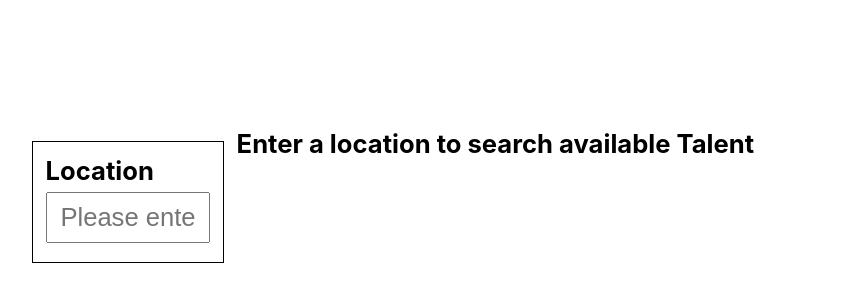
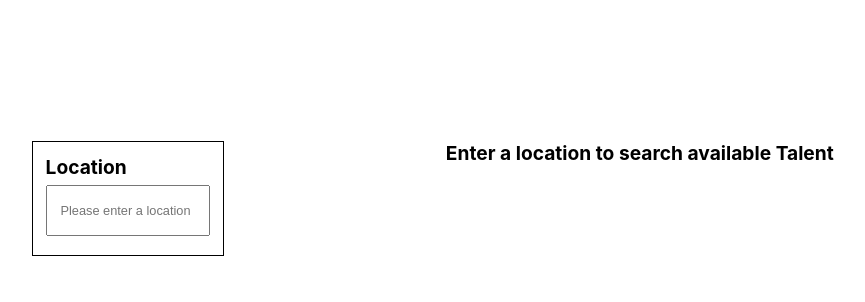
Before and after one commit to AJOsmaston/talent-filter, a React (Create React App) app: page / in a window 1280 px wide. Shown: the top 302 px of the page, without its empty margins (109-974 px from the left). Built offline with nearby package versions, Linux system fonts and the light colour scheme.

Commit message:
added heading to display, changed css for display

```diff
--- a/src/App.css
+++ b/src/App.css
@@ -30,16 +30,17 @@
   display: grid;
   grid-template-columns: repeat(auto-fit, minmax(200px, 1fr));
   grid-auto-rows: 0.2fr;
+  padding: 1vw;
 }
 
 .heading {
-  font-size: 2vmax;
+  font-size: 1.5vmax;
   font-weight: bold;
 }
 
 input {
   font-variant-numeric: tabular-nums;
-  font-size: 2vmax;
+  font-size: 1vmax;
   width: 100%;
   height: 4vmax;
   padding: 0 1vw;
--- a/src/components/ResultDisplay.jsx
+++ b/src/components/ResultDisplay.jsx
@@ -3,7 +3,11 @@ import TalentCard from "./TalentCard"
 function ResultDisplay( {selectedTalent} ) {
 
   if (!selectedTalent) {
-    return <div className="heading">Enter a location to search available Talent</div>
+    return (
+      <div className="display">
+        <div className="heading">Enter a location to search available Talent</div>
+      </div>
+    )
   }
 
   return selectedTalent && (
```
